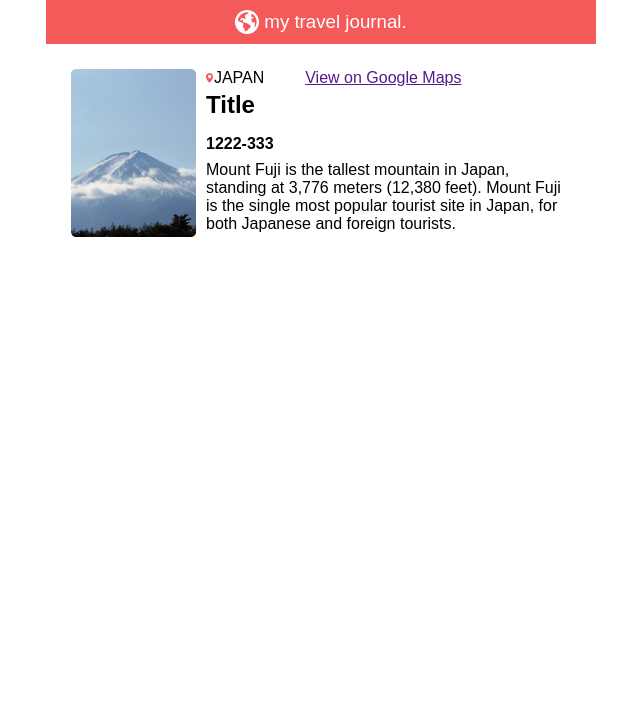
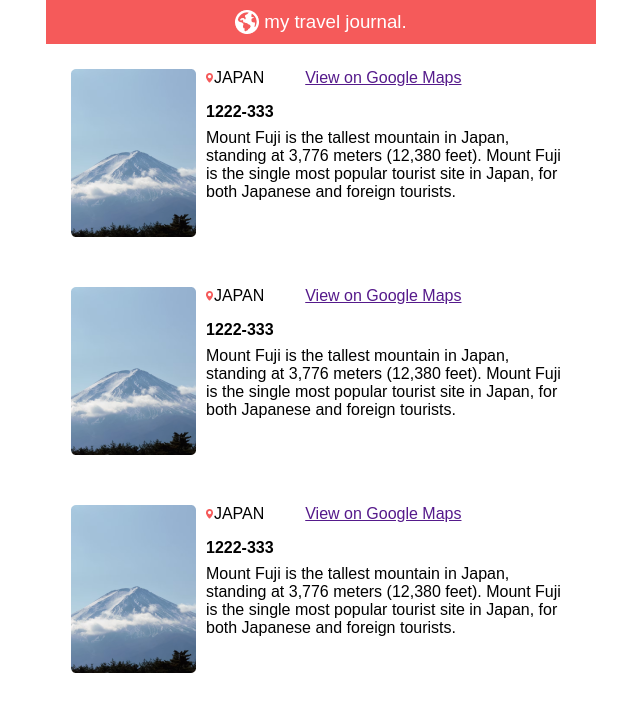
Before and after one commit to Ireme-Nyawe/travel-journal, a React (Vite) app: page / in a window 1280 px wide. Shown: the top 712 px of the page, without its empty margins (319-959 px from the left). Built offline with nearby package versions, Linux system fonts and the light colour scheme.

Commit message:
map over external data

```diff
--- a/src/App.jsx
+++ b/src/App.jsx
@@ -1,12 +1,16 @@
 import Card from "./components/Card";
 import Header from "./components/Header";
+import data from "./components/data";
 
 export default function App() {
+  const Cards = data.map((item) => {
+    return  <Card {...item}></Card>
+  });
   return (
     <div className="travel-journal">
       <Header></Header>
       <div className="cards-container">
-        <Card></Card>
+        {Cards}
       </div>
     </div>
   );
--- a/src/components/Card.jsx
+++ b/src/components/Card.jsx
@@ -1,4 +1,4 @@
-export default function Card() {
+export default function Card(props) {
   return (
     <div className="card">
       <img
@@ -16,7 +16,7 @@ export default function Card() {
           <span>JAPAN</span>
           <a href="">View on Google Maps</a>
         </div>
-        <h2 className="title">Title</h2>
+        <h2 className="title">{props.name}</h2>
         <h4 className="date-range">1222-333</h4>
         <p className="description">
           Mount Fuji is the tallest mountain in Japan, standing at 3,776 meters
--- a/src/components/data.jsx
+++ b/src/components/data.jsx
@@ -1,30 +1,32 @@
 export default [
   {
     title: "Mount Fuji",
-    location: "",
+    location: "JAPAN",
     googlemap: "",
-    startDate: "",
-    endDate: "",
+    startDate: "12 Jan, 2021",
+    endDate: "24 Jan, 2021",
     deascription:
       "Mount Fuji is the tallest mountain in Japan, standing at 3,776 meters (12,380 feet). Mount Fuji is the single most popular tourist site in Japan, for both Japanese and foreign tourists.",
-    image: "https://source.unsplash.com/WLxQvbMyfas",
+    image: "../src/assets/card-image.png",
   },
   {
     title: "Sydney Opera House",
-    location: "",
+    location: "AUSTRALIA",
     googlemap: "",
-    startDate: "",
-    endDate: "",
-    deascription: "",
-    image: "https://source.unsplash.com/JmuyB_LibRo",
+    startDate: "27 May, 2021",
+    endDate: "8 Jun, 2021",
+    deascription:
+      "The Sydney Opera House is a multi-venue performing arts centre in Sydney. Located on the banks of the Sydney Harbour, it is often regarded as one of the 20th century's most famous and distinctive buildings",
+    image: "../src/assets/card-image.png",
   },
   {
     title: "Geirangerfjord",
-    location: "",
+    location: "NORWAY",
     googlemap: "",
-    startDate: "",
-    endDate: "",
-    deascription: "",
-    image: "https://source.unsplash.com/3PeSjpLVtLg",
+    startDate: "01 Oct, 2021",
+    endDate: "18 Nov, 2021",
+    deascription:
+      "The Geiranger Fjord is a fjord in the Sunnmøre region of Møre og Romsdal county, Norway. It is located entirely in the Stranda Municipality.",
+    image: "../src/assets/card-image.png",
   },
 ];
```
